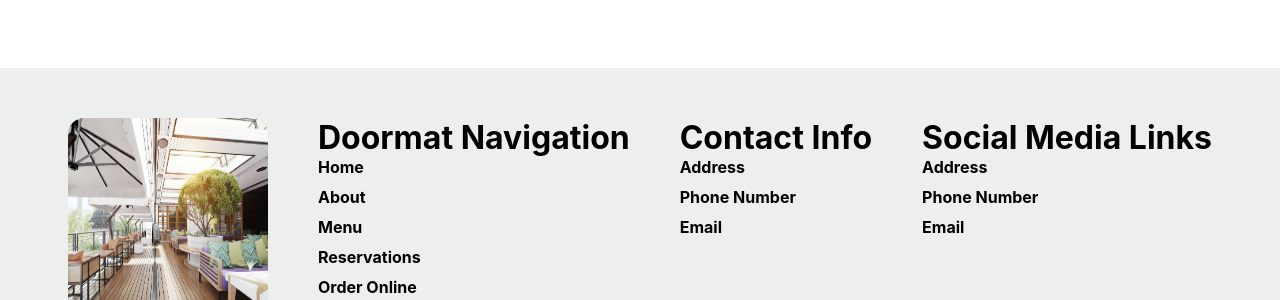
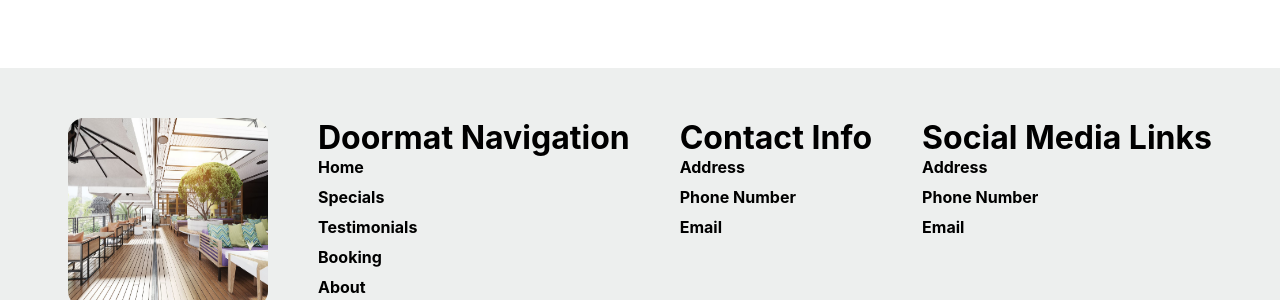
Before and after one commit to Mr-Monty999/meta-frontend-project-capstone, a React (Create React App) app: page /booking in a window 1280 px wide. Shown: the part 652-952 px from the top of the page. Built offline with nearby package versions, Linux system fonts and the light colour scheme.

Commit message:
update footer and links hover effects

```diff
--- a/src/App.css
+++ b/src/App.css
@@ -290,3 +290,6 @@ section {
 .p-relative{
   position: relative;
 }
+.nav-link:hover{
+  color: var(--primary-color1);
+}
--- a/src/components/Footer.js
+++ b/src/components/Footer.js
@@ -1,4 +1,5 @@
 import footerLogo from "../assets/img/restaurant.jpg";
+import { Link } from "react-router-dom";
 function Footer() {
   return (
     <footer>
@@ -10,22 +11,29 @@ function Footer() {
           <h1>Doormat Navigation</h1>
           <ul>
             <li className="nav-item">
-              <a className="nav-link" href="#home">Home</a>
+              <Link to="/" className="nav-link">
+                Home
+              </Link>
             </li>
             <li className="nav-item">
-              <a className="nav-link" href="#about">About</a>
+              <Link to="/specials" className="nav-link">
+                Specials
+              </Link>
             </li>
             <li className="nav-item">
-              <a className="nav-link" href="#Menu">Menu</a>
+              <Link to="/testimonials" className="nav-link">
+                Testimonials
+              </Link>
             </li>
             <li className="nav-item">
-              <a className="nav-link" href="#reservation">Reservations</a>
+              <Link to="/booking" className="nav-link">
+                Booking
+              </Link>
             </li>
             <li className="nav-item">
-              <a className="nav-link" href="#order-online">Order Online</a>
-            </li>
-            <li className="nav-item">
-              <a className="nav-link" href="#login">Login</a>
+              <Link to="/about" className="nav-link">
+                About
+              </Link>
             </li>
           </ul>
         </li>
```
